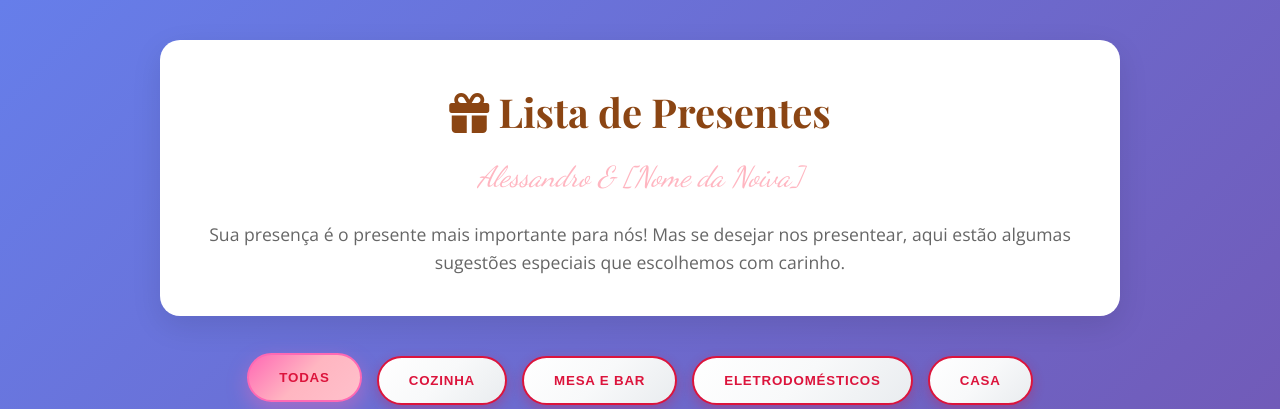
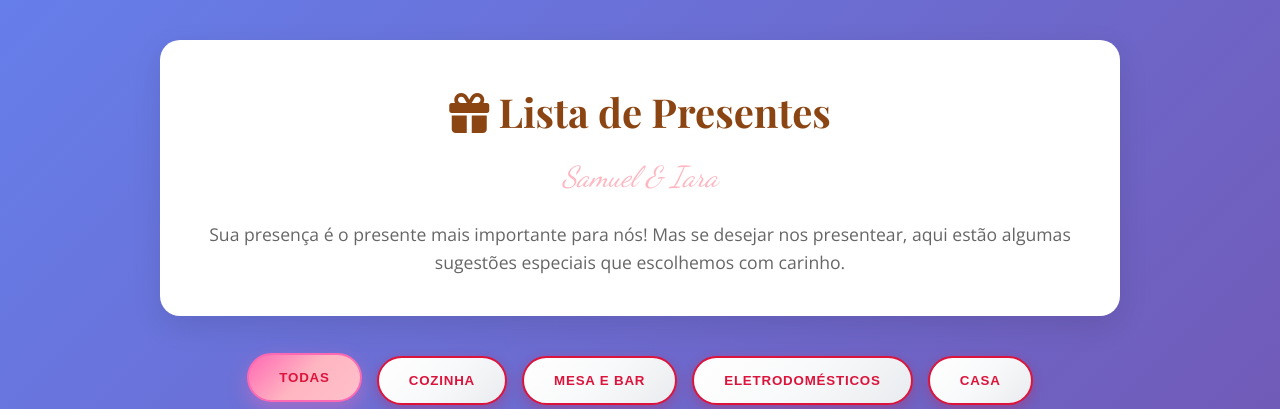
Before and after one commit to sandrim01/convite_interativo, a Flask app: page /presentes in a window 1280 px wide. Shown: the top 409 px of the page. Run offline with Flask 3, Linux system fonts and the light colour scheme; data comes from the database, SQL or seed files in the repository.

Commit message:
Corrigir nomes dos noivos na lista de presentes
- Alterar de 'Alessandro & [Nome da Noiva]' para 'Samuel & Iara' no template lista_presentes.html
- Manter consistência com os nomes atualizados em todo o sistema

```diff
--- a/templates/lista_presentes.html
+++ b/templates/lista_presentes.html
@@ -1,12 +1,12 @@
 {% extends "base.html" %}
 
-{% block title %}Lista de Presentes - Casamento Alessandro & [Nome da Noiva]{% endblock %}
+{% block title %}Lista de Presentes - Casamento Samuel & Iara{% endblock %}
 
 {% block content %}
 <div class="lista-presentes-container">
     <div class="header-presentes">
         <h1><i class="fas fa-gift"></i> Lista de Presentes</h1>
-        <p class="subtitulo">Alessandro & [Nome da Noiva]</p>
+        <p class="subtitulo">Samuel & Iara</p>
         <p class="descricao">
             Sua presença é o presente mais importante para nós! Mas se desejar nos presentear,
             aqui estão algumas sugestões especiais que escolhemos com carinho.
```
